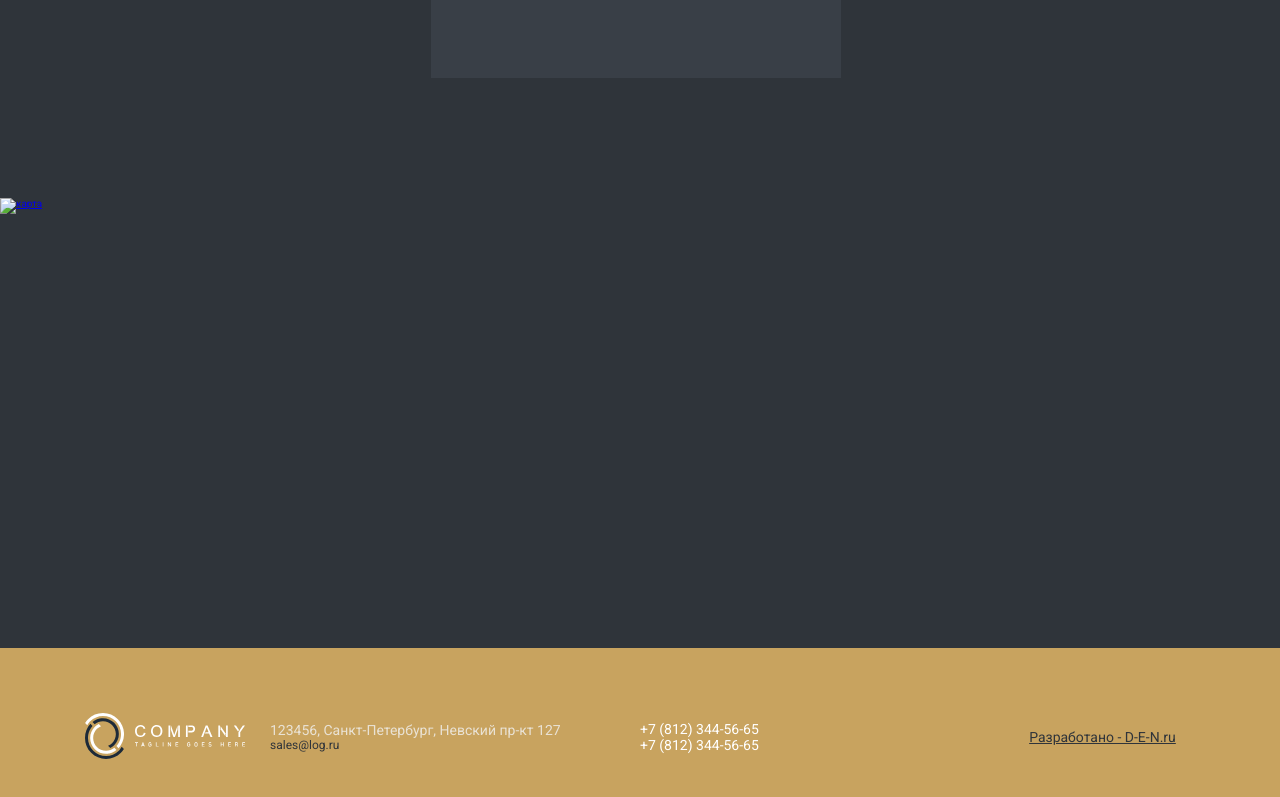
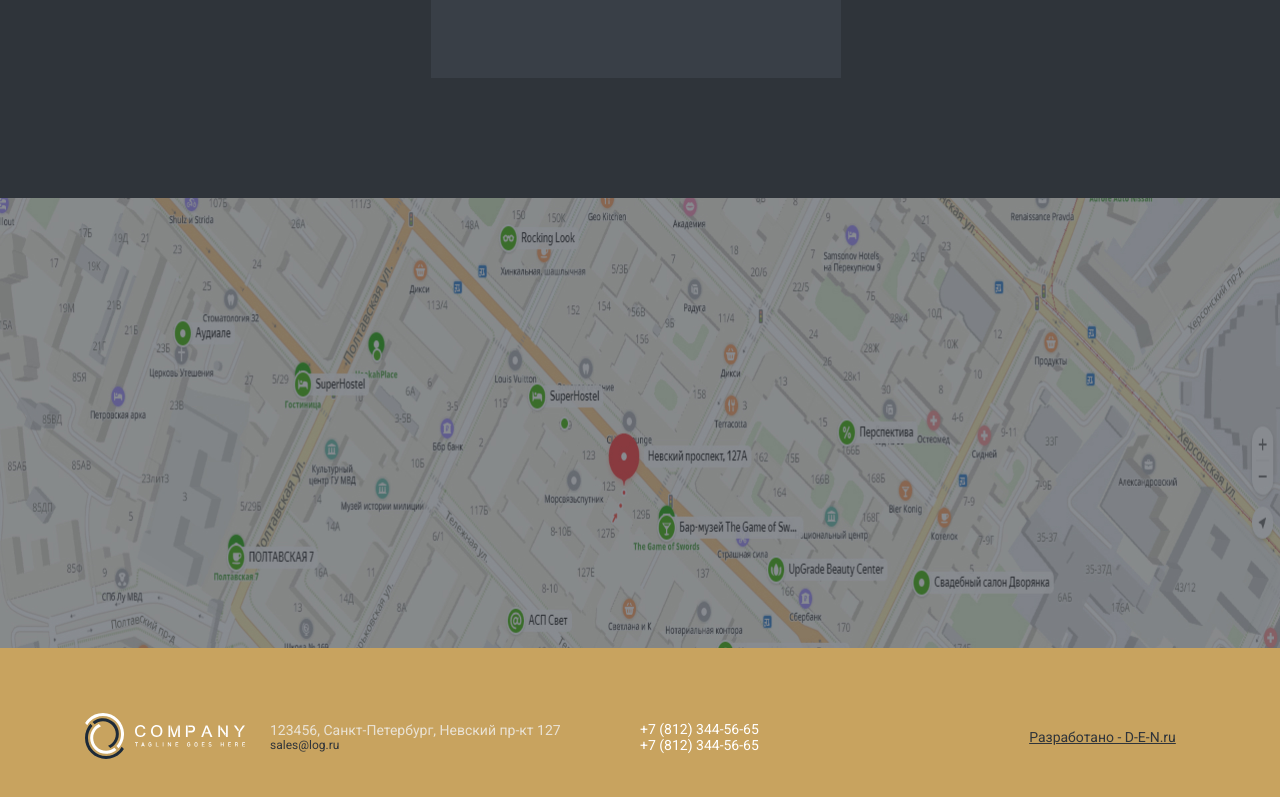
Before and after one commit to seregga/transportation, a plain HTML site: page index.html in a window 1280 px wide. Shown: the part 2473-3270 px from the top of the page. Drawn offline with Linux system fonts and the light colour scheme; the site is published under a folder, as on GitHub Pages, so addresses that start at the root find nothing.

Commit message:
исправлен путь к картинке maps в html

```diff
--- a/index.html
+++ b/index.html
@@ -278,7 +278,7 @@
             </div>
         </section>
         <section class="section-4">
-            <a href="#"><img border="0" src="/img/maps.jpg" width="100%" height="100%" alt="карта"
+            <a href="#"><img border="0" src="img/maps.jpg" width="100%" height="100%" alt="карта"
                     class="section-4__map"></a>
         </section>
         <section class="footer">
```
